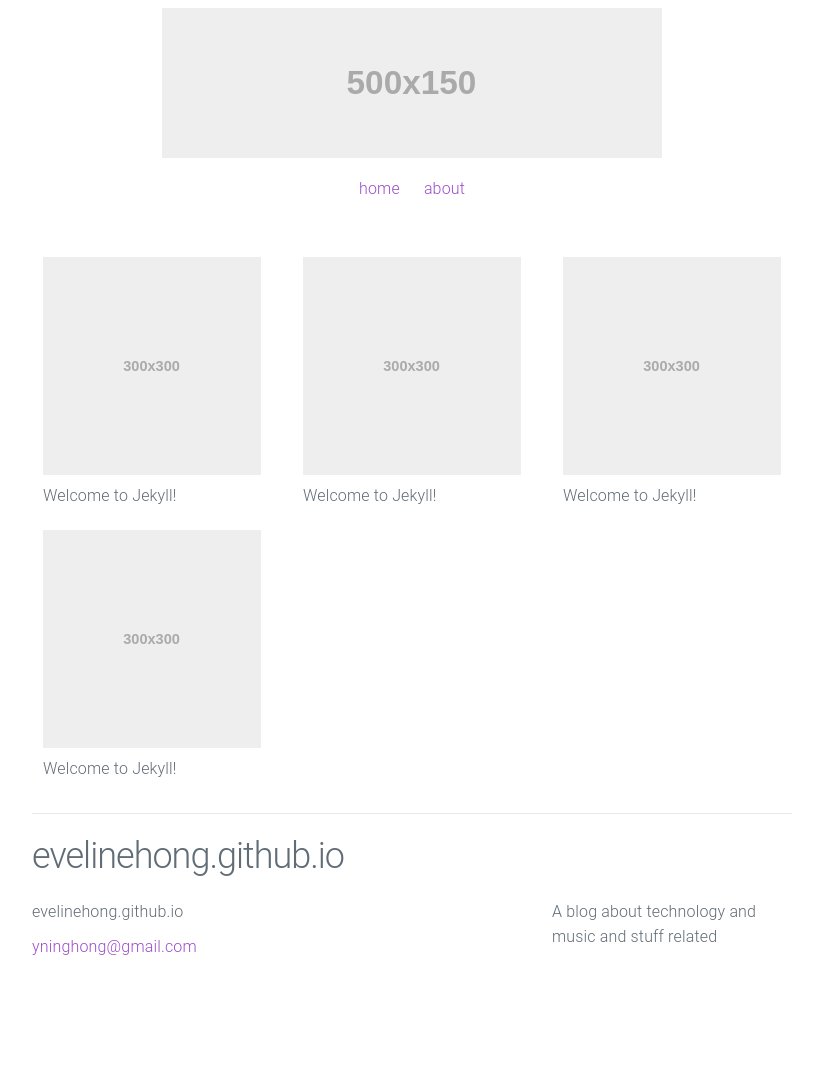
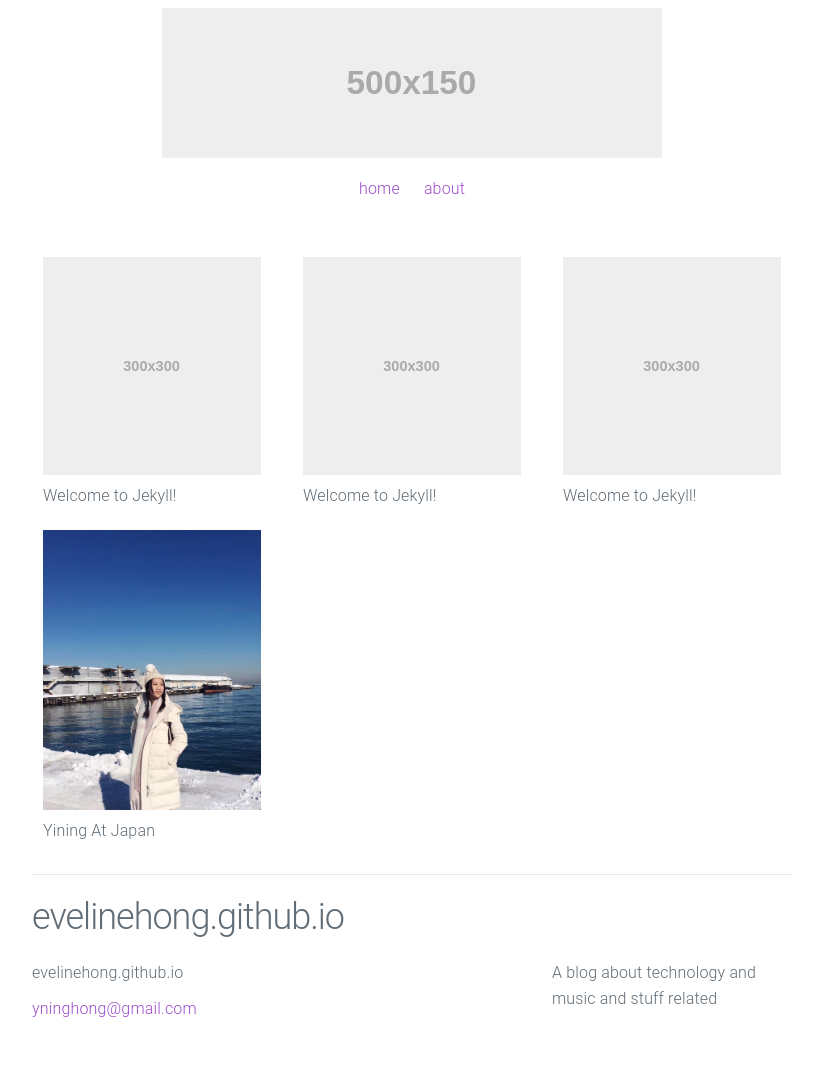
Before and after one commit to evelinehong/evelinehong.github.io, a Jekyll site: the page built from photos.html, in a window 1280 px wide. Shown: the whole page, without its empty margins (228-1051 px from the left). Built offline with Jekyll 4.4.1, drawn with Linux system fonts in a browser that asks for light colours; before the commit the page ends 1025 px from its top, so only the background shows below that.

Commit message:
try photos

```diff
--- a/_posts/2015-10-06-welcome-to-jekyll.markdown
+++ b/_posts/2015-10-06-welcome-to-jekyll.markdown
@@ -1,8 +1,7 @@
 ---
 layout: post
-title:  "Welcome to Jekyll!"
-date:   2015-10-06 15:39:40
-preview: holder.js/300x300?auto=yes
+title:  "Yining At Japan"
+preview: assets/images/japan.jpg
 ---
 
 ![Picture 1](holder.js/800x600?auto=yes)
```
Also changed, not shown: assets/images/america.jpg (added), assets/images/denmark.jpg (added), assets/images/finland.jpg (added), assets/images/france.jpg (added), assets/images/greece.jpg (added), assets/images/indonesia.jpg (added), assets/images/italy.jpg (added), assets/images/japan.jpg (added), assets/images/korea.jpg (added), assets/images/norway.jpg (added), assets/images/sweden.jpg (added), assets/images/switzerland.jpg (added).
